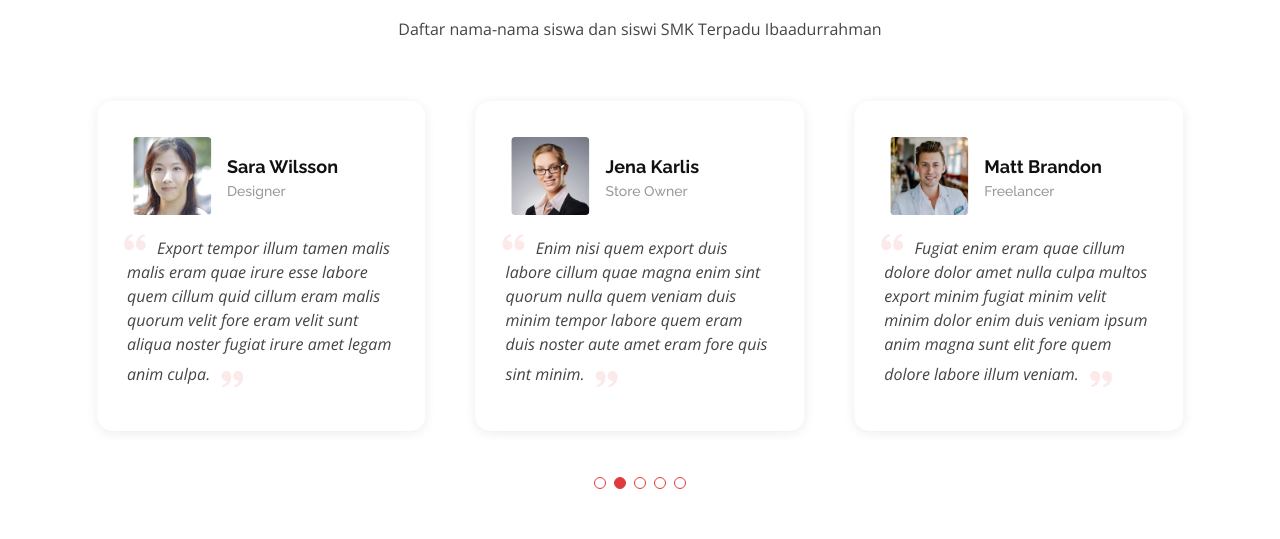
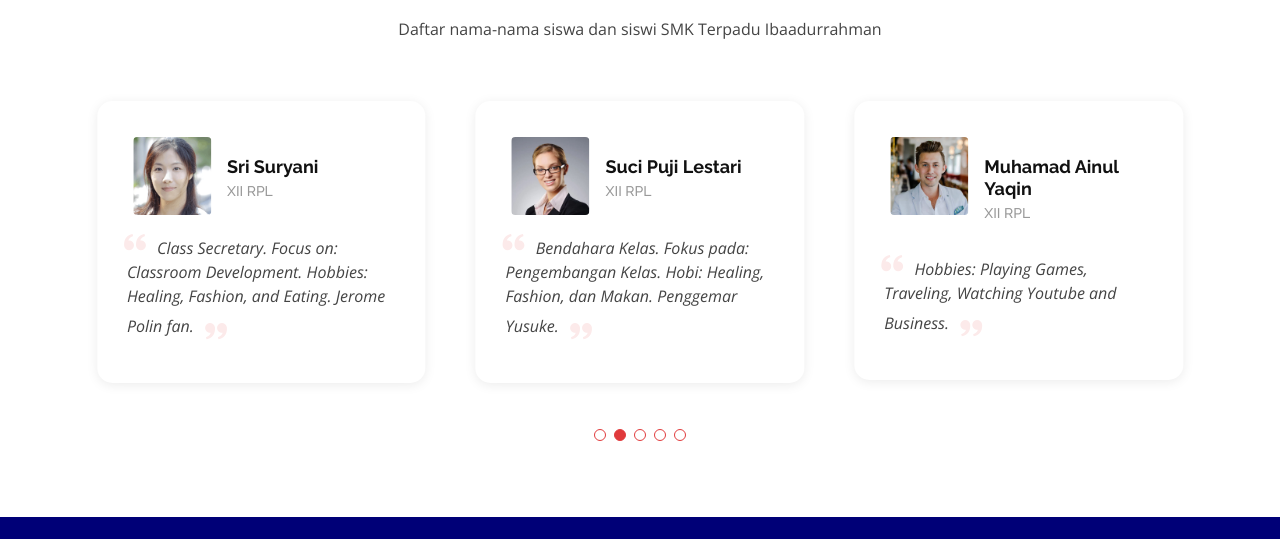
Before and after one commit to muhamadainulyaqin/smkterpaduibaadurrahman, a plain HTML site: page siswa.html in a window 1280 px wide. Shown: the part 261-800 px from the top of the page. Drawn offline with nearby package versions, Linux system fonts and the light colour scheme.

Commit message:
initial commit

```diff
--- a/siswa.html
+++ b/siswa.html
@@ -118,12 +118,11 @@
               <div class="testimonial-wrap">
                 <div class="testimonial-item">
                   <img src="assets/img/testimonials/testimonials-1.jpg" class="testimonial-img" alt="">
-                  <h3>Saul Goodman</h3>
-                  <h4>Ceo &amp; Founder</h4>
+                  <h3>Rendi Alfa Nayoan</h3>
+                  <h4>XII RPL</h4>
                   <p>
                     <i class="bx bxs-quote-alt-left quote-icon-left"></i>
-                    Proin iaculis purus consequat sem cure digni ssim donec porttitora entum suscipit rhoncus.
-                    Accusantium quam, ultricies eget id, aliquam eget nibh et. Maecen aliquam, risus at semper.
+                   Ketua Kelas XII RPL. Fokus pada: Pelajaran PAI. Hobi: Baca Manga, Nonton Anime, Seni, dan Makan.  Penggemar Gaya Epak.
                     <i class="bx bxs-quote-alt-right quote-icon-right"></i>
                   </p>
                 </div>
@@ -134,12 +133,11 @@
               <div class="testimonial-wrap">
                 <div class="testimonial-item">
                   <img src="assets/img/testimonials/testimonials-2.jpg" class="testimonial-img" alt="">
-                  <h3>Sara Wilsson</h3>
-                  <h4>Designer</h4>
+                  <h3>Sri Suryani</h3>
+                  <h4>XII RPL</h4>
                   <p>
                     <i class="bx bxs-quote-alt-left quote-icon-left"></i>
-                    Export tempor illum tamen malis malis eram quae irure esse labore quem cillum quid cillum eram malis
-                    quorum velit fore eram velit sunt aliqua noster fugiat irure amet legam anim culpa.
+                    Class Secretary. Focus on: Classroom Development. Hobbies: Healing, Fashion, and Eating. Jerome Polin fan.
                     <i class="bx bxs-quote-alt-right quote-icon-right"></i>
                   </p>
                 </div>
@@ -150,12 +148,11 @@
               <div class="testimonial-wrap">
                 <div class="testimonial-item">
                   <img src="assets/img/testimonials/testimonials-3.jpg" class="testimonial-img" alt="">
-                  <h3>Jena Karlis</h3>
-                  <h4>Store Owner</h4>
+                  <h3>Suci Puji Lestari</h3>
+                  <h4>XII RPL</h4>
                   <p>
                     <i class="bx bxs-quote-alt-left quote-icon-left"></i>
-                    Enim nisi quem export duis labore cillum quae magna enim sint quorum nulla quem veniam duis minim
-                    tempor labore quem eram duis noster aute amet eram fore quis sint minim.
+                    Bendahara Kelas. Fokus pada: Pengembangan Kelas. Hobi: Healing, Fashion, dan Makan. Penggemar Yusuke.
                     <i class="bx bxs-quote-alt-right quote-icon-right"></i>
                   </p>
                 </div>
@@ -166,12 +163,11 @@
               <div class="testimonial-wrap">
                 <div class="testimonial-item">
                   <img src="assets/img/testimonials/testimonials-4.jpg" class="testimonial-img" alt="">
-                  <h3>Matt Brandon</h3>
-                  <h4>Freelancer</h4>
+                  <h3>Muhamad Ainul Yaqin</h3>
+                  <h4>XII RPL</h4>
                   <p>
                     <i class="bx bxs-quote-alt-left quote-icon-left"></i>
-                    Fugiat enim eram quae cillum dolore dolor amet nulla culpa multos export minim fugiat minim velit
-                    minim dolor enim duis veniam ipsum anim magna sunt elit fore quem dolore labore illum veniam.
+                   Hobbies: Playing Games, Traveling, Watching Youtube and Business.
                     <i class="bx bxs-quote-alt-right quote-icon-right"></i>
                   </p>
                 </div>
@@ -182,12 +178,11 @@
               <div class="testimonial-wrap">
                 <div class="testimonial-item">
                   <img src="assets/img/testimonials/testimonials-5.jpg" class="testimonial-img" alt="">
-                  <h3>John Larson</h3>
-                  <h4>Entrepreneur</h4>
+                  <h3>Elang Jagad Samudera</h3>
+                  <h4>XII</h4>
                   <p>
                     <i class="bx bxs-quote-alt-left quote-icon-left"></i>
-                    Quis quorum aliqua sint quem legam fore sunt eram irure aliqua veniam tempor noster veniam enim
-                    culpa labore duis sunt culpa nulla illum cillum fugiat esse veniam culpa fore nisi cillum quid.
+                  Hobbies: Playing Games, Traveling, Reading Manga, Watching Anime and Playing Motorcycles.
                     <i class="bx bxs-quote-alt-right quote-icon-right"></i>
                   </p>
                 </div>
```
